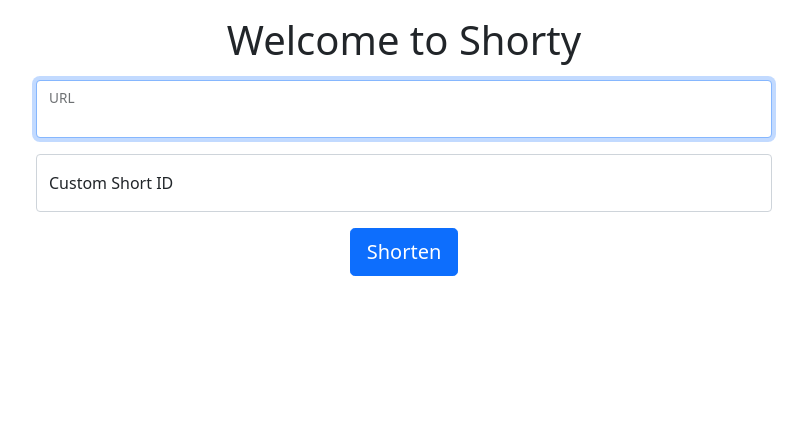
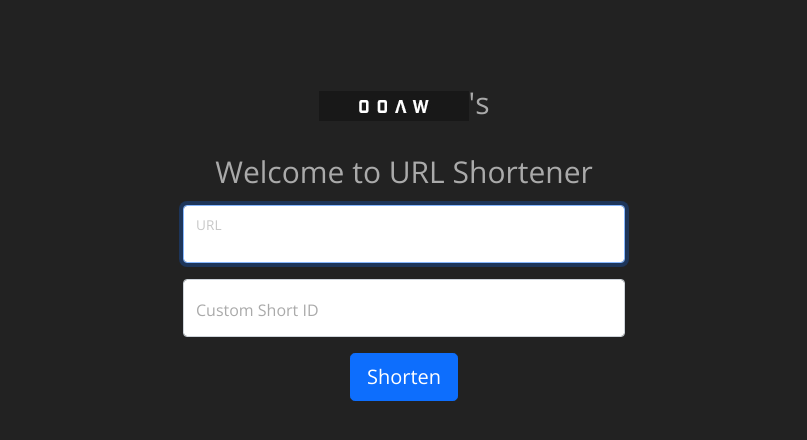
Before and after one commit to ooawagaeri/URLShortener, a Flask app: page / in a window 1280 px wide. Shown: the top 440 px of the page, without its empty margins (236-1043 px from the left). Run offline with Flask 2, Linux system fonts and the light colour scheme.

Commit message:
Add logo and dark stylesheet

```diff
--- /dev/null
+++ b/core/static/css/style.css
@@ -0,0 +1,101 @@
+@import 'https://fonts.googleapis.com/css?family=Open+Sans';
+
+* {
+	-webkit-box-sizing: border-box;
+	box-sizing: border-box;
+}
+
+body {
+	font-family: 'Open Sans', sans-serif;
+	line-height: 1.75em;
+	font-size: 16px;
+	background-color: #222;
+	color: #aaa;
+}
+
+.simple-container {
+	max-width: 675px;
+	margin: 0 auto;
+	padding-top: 70px;
+	padding-bottom: 20px;
+}
+
+.simple-print {
+	fill: white;
+	stroke: white;
+}
+.simple-print svg {
+	height: 100%;
+}
+
+.simple-close {
+	color: white;
+	border-color: white;
+}
+
+.simple-ext-info {
+	border-top: 1px solid #aaa;
+}
+
+p {
+	font-size: 16px;
+}
+
+h1 {
+	font-size: 30px;
+	line-height: 34px;
+}
+
+h2 {
+	font-size: 20px;
+	line-height: 25px;
+}
+
+h3 {
+	font-size: 16px;
+	line-height: 27px;
+	padding-top: 15px;
+	padding-bottom: 15px;
+	border-bottom: 1px solid #D8D8D8;
+	border-top: 1px solid #D8D8D8;
+}
+
+hr {
+	height: 1px;
+	background-color: #d8d8d8;
+	border: none;
+	width: 100%;
+	margin: 0px;
+}
+
+a[href] {
+	color: #1e8ad6;
+}
+
+a[href]:hover {
+	color: #3ba0e6;
+}
+
+img {
+	height: auto;
+	max-width: 100%;
+}
+
+li {
+	line-height: 1.5em;
+}
+
+aside,
+[class *= "sidebar"],
+[id *= "sidebar"] {
+	max-width: 90%;
+	margin: 0 auto;
+	border: 1px solid lightgrey;
+	padding: 5px 15px;
+}
+
+@media (min-width: 1921px) {
+	body {
+		font-size: 18px;
+	}
+}
--- a/core/templates/base.html
+++ b/core/templates/base.html
@@ -7,15 +7,17 @@
 
     <!-- Bootstrap CSS -->
     <link href="https://cdn.jsdelivr.net/npm/bootstrap@5.1.0/dist/css/bootstrap.min.css" rel="stylesheet" integrity="sha384-KyZXEAg3QhqLMpG8r+8fhAXLRk2vvoC2f3B09zVXn8CA5QIVfZOJ3BCsw2P0p/We" crossorigin="anonymous">
+    <link rel= "stylesheet" type= "text/css" href= "{{ url_for('static',filename='css/style.css') }}">
+    <link rel="shortcut icon" href="{{ url_for('static', filename='favicon.ico') }}">
 
-    <title>{% block title %} {% endblock %}</title>
+    <title>OOAW's URL Shortener</title>
   </head>
   <body>
-    <div class="container mt-3">
-        {% for message in get_flashed_messages() %}
-            <div class="alert alert-danger">{{ message }}</div>
-        {% endfor %}
-        {% block content %} {% endblock %}
+    <div class="simple-container mt-3">
+      {% for message in get_flashed_messages() %}
+          <div class="alert alert-danger">{{ message }}</div>
+      {% endfor %}
+      {% block content %} {% endblock %}
     </div>
 
     <!-- Optional JavaScript -->
--- a/core/templates/index.html
+++ b/core/templates/index.html
@@ -1,7 +1,12 @@
 {% extends 'base.html' %}
 
 {% block content %}
-    <h1 class="text-center mb-3">{% block title %} Welcome to Shorty {% endblock %}</h1>
+
+    <h1 class="text-center mb-3">
+        <img src="{{url_for('static', filename='logo_ooaw.jpg')}}"/>'s
+        <br><br>
+        {% block title %} Welcome to URL Shortener{% endblock %}
+    </h1>
     <div class="row">
         <div class="col-md-2"></div>
         <div class="col-md-8">
```
Also changed, not shown: core/shorty.db, core/static/favicon.ico (added), core/static/logo_ooaw.jpg (added).
